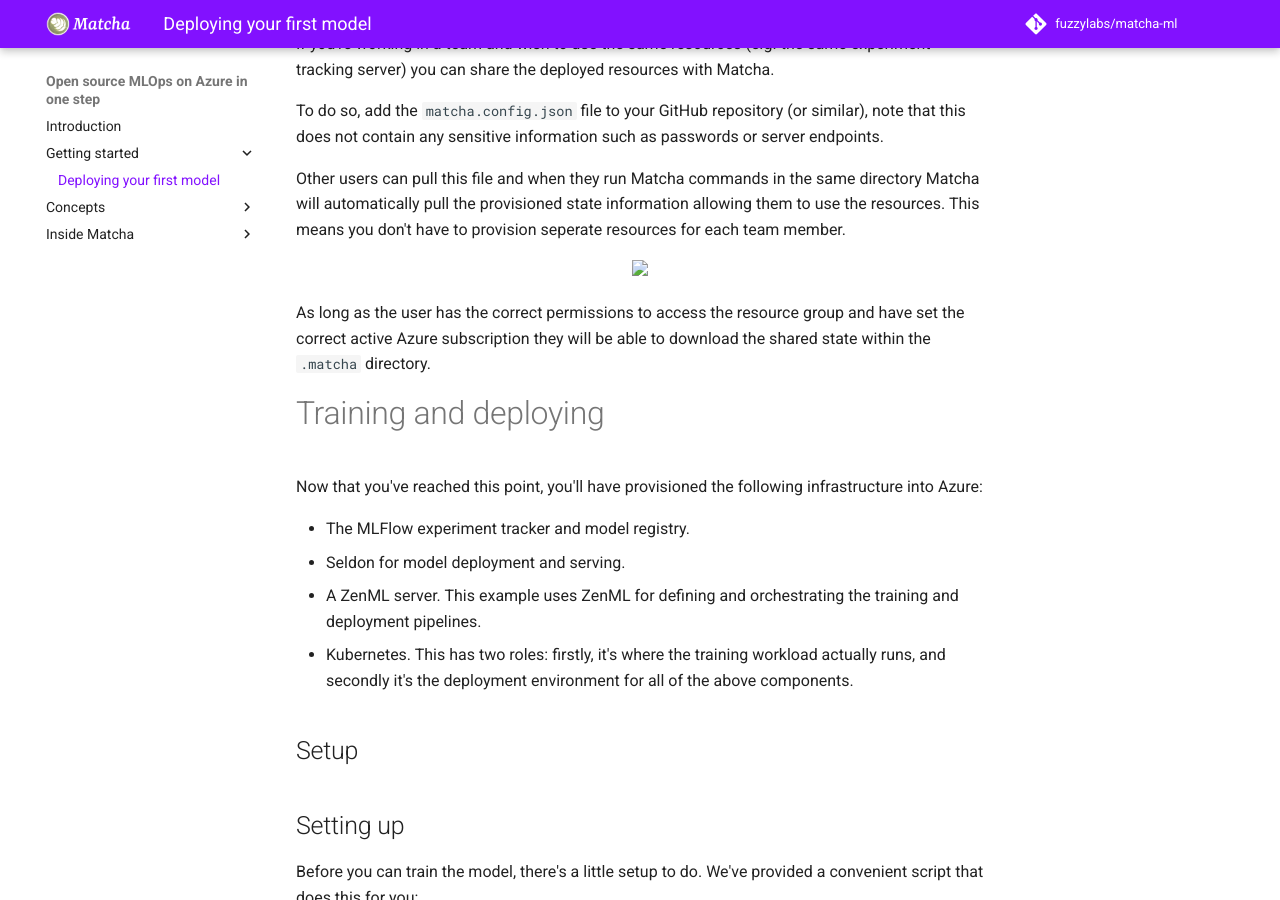
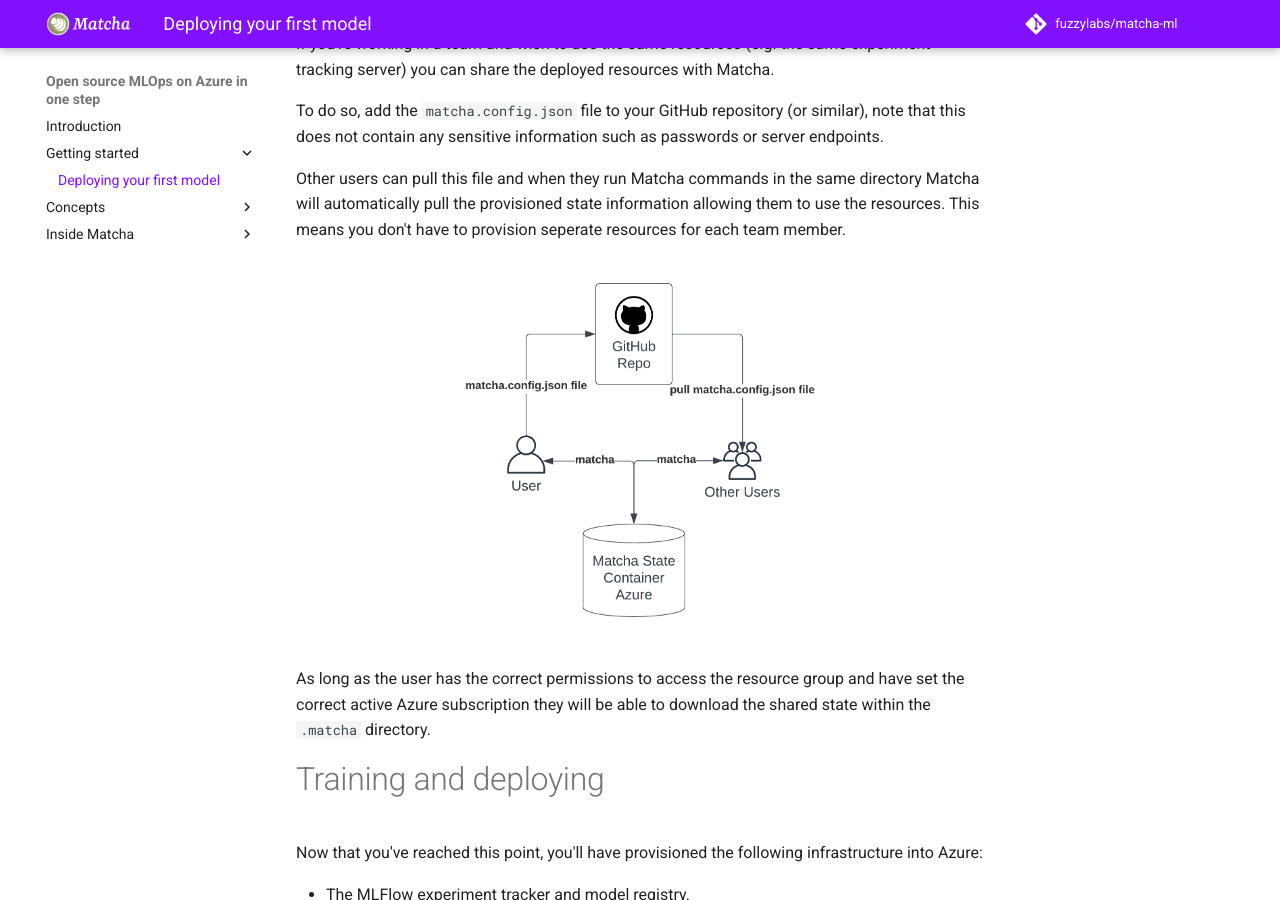
Before and after one commit to fuzzylabs/matcha, an MkDocs documentation site: the page built from docs/getting-started.md, in a window 1280 px wide and 900 px high, scrolled down 3747 px. Built offline with MkDocs 1.6.1 and Material for MkDocs 9.7.7, drawn with Linux system fonts in a browser that asks for light colours; comment, search, counter and statistics services are not loaded.

Commit message:
Update image name and location

```diff
--- a/docs/getting-started.md
+++ b/docs/getting-started.md
@@ -153,7 +153,7 @@
 Other users can pull this file and when they run Matcha commands in the same directory Matcha will automatically pull the provisioned state information allowing them to use the resources. This means you don't have to provision seperate resources for each team member.
 
 <div align="center">
-    <img src="img/getting-started/shared_state.png" width="400"></img>
+    <img src="/img/getting-started/shared-state.png" width="400"></img>
 </div>
 
 As long as the user has the correct permissions to access the resource group and have set the correct active Azure subscription they will be able to download the shared state within the `.matcha` directory.
```
Also changed, not shown: docs/img/getting-started/shared-state.png (renamed from docs/img/getting-started/shared_state.png).
